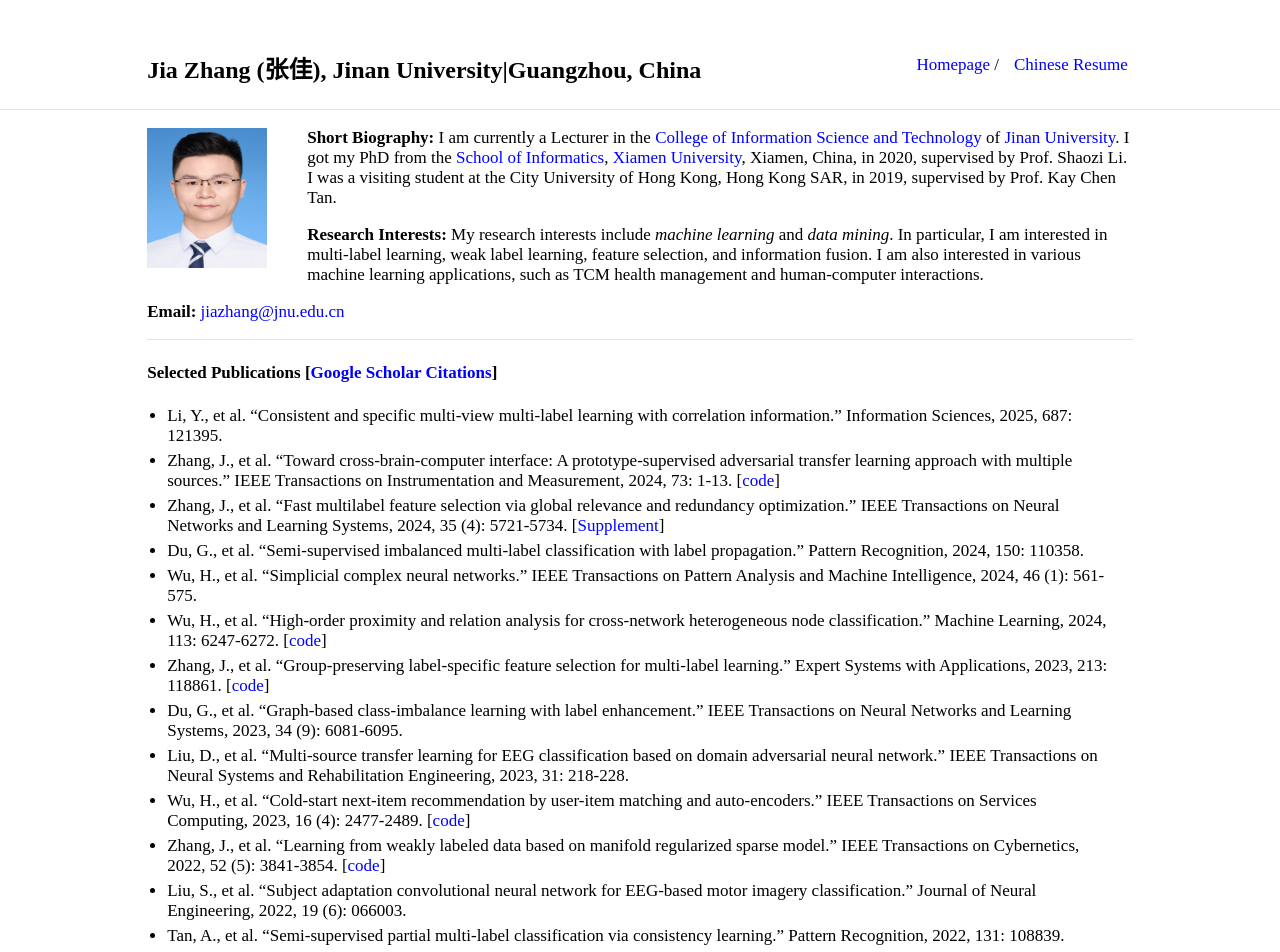
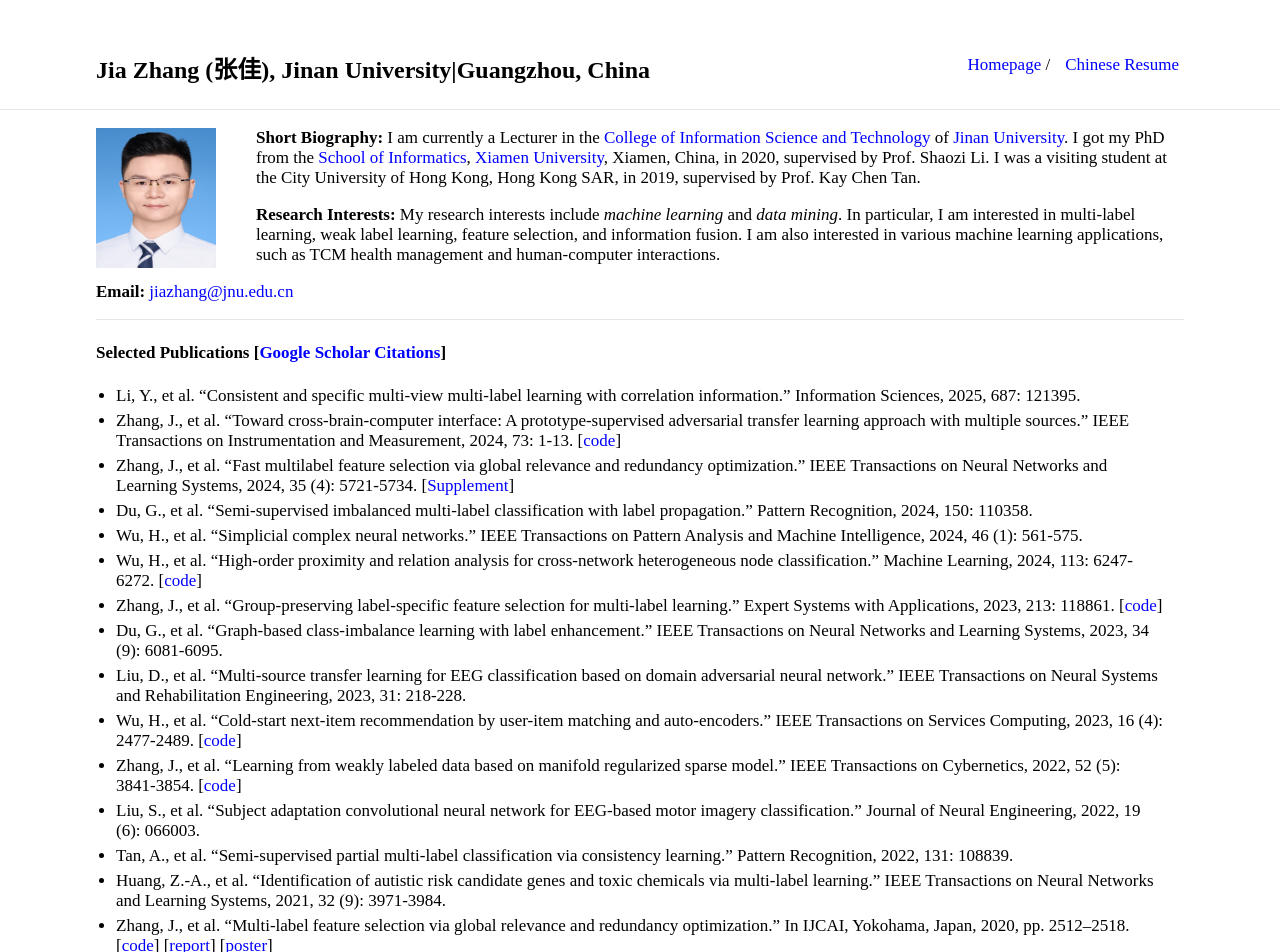
Before and after one commit to jiazhang-ml/jiazhang-ml.github.io, a Jekyll site: the page built from index.md, in a window 1280 px wide. Shown: the top 952 px of the page. Built offline with Jekyll 4.4.1, drawn with Linux system fonts in a browser that asks for light colours.

Commit message:
Update _style.scss

```diff
--- a/_sass/_style.scss
+++ b/_sass/_style.scss
@@ -68,7 +68,7 @@ hr {
 /* Divs */
 
 .container {
-    max-width: 77%;
+    max-width: 85%;
     margin: auto;
 
 }
```
